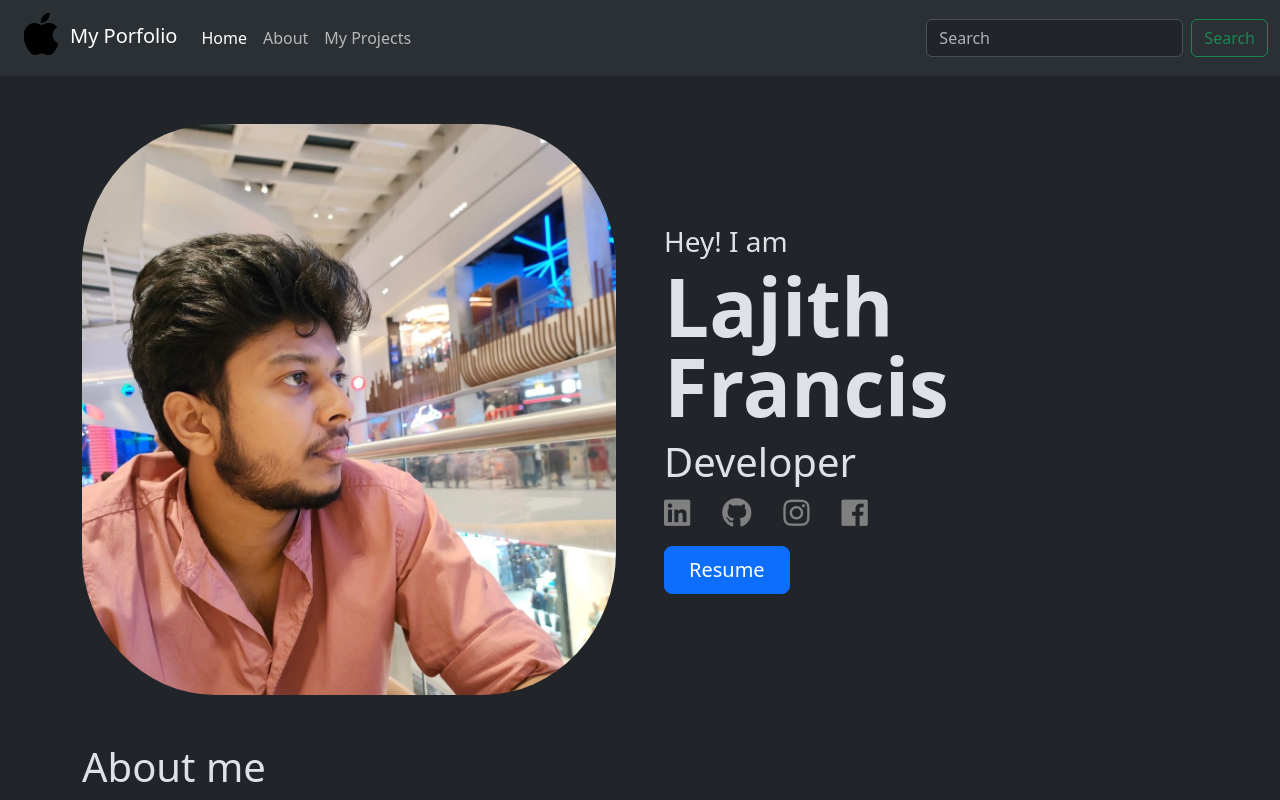
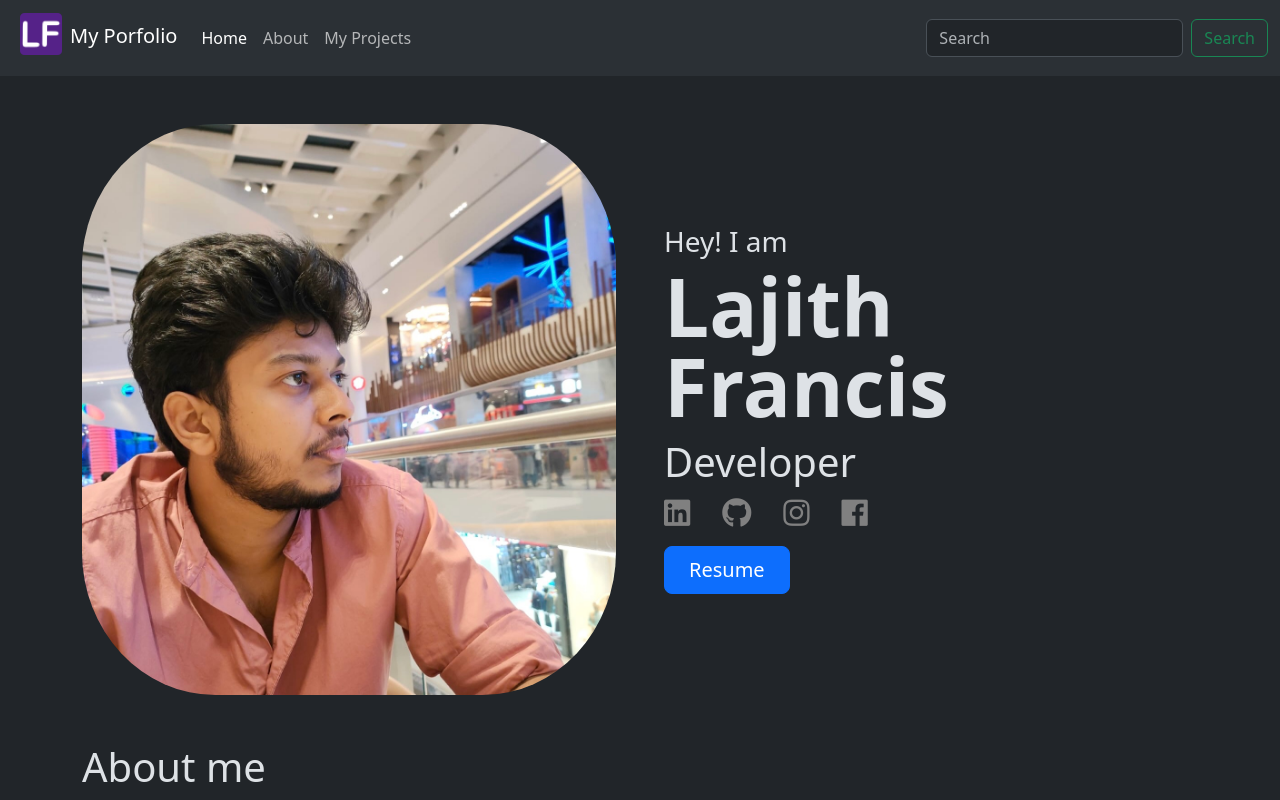
Before and after one commit to lajithfrancis/portfolio, a plain HTML site: page index.html in a window 1280 px wide. Shown: the top 800 px of the page. Drawn offline with nearby package versions, Linux system fonts and the light colour scheme.

Commit message:
"Updated navbar brand image source from 'apple.svg' to 'apple-touch-icon.png'"

```diff
--- a/index.html
+++ b/index.html
@@ -22,7 +22,7 @@
 
   <nav class="navbar navbar-expand-lg bg-body-tertiary" style="position: sticky; top: 0;">
     <div class="container-fluid">
-      <a class="navbar-brand" href="#"><img src="./public/apple.svg" alt="app-icon" height="50"
+      <a class="navbar-brand" href="#"><img src="./public/favicon_io/apple-touch-icon.png" alt="app-icon" height="50"
           style="padding: 0 .5rem .5rem .5rem;">My Porfolio</a>
       <button class="navbar-toggler" type="button" data-bs-toggle="collapse" data-bs-target="#navbarSupportedContent"
         aria-controls="navbarSupportedContent" aria-expanded="false" aria-label="Toggle navigation">
```
